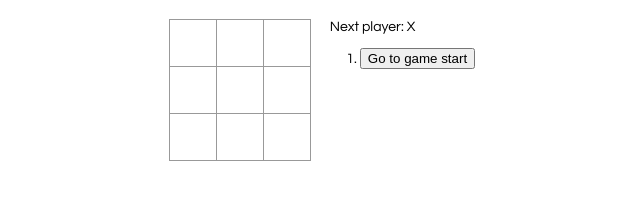
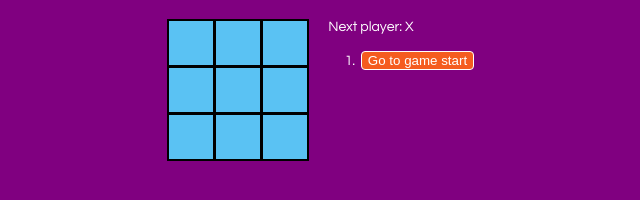
Before and after one commit to guilhermegules/javascript-playground, a React app in the folder tic-tac-toe-app/: page / in a window 1280 px wide. Shown: the whole page, without its empty margins (318-958 px from the left). Built offline with nearby package versions, Linux system fonts and the light colour scheme.

Commit message:
Adicionando cores e melhorando css

```diff
--- a/tic-tac-toe-app/public/index.html
+++ b/tic-tac-toe-app/public/index.html
@@ -24,7 +24,7 @@
       work correctly both with client-side routing and a non-root public URL.
       Learn how to configure a non-root public URL by running `npm run build`.
     -->
-    <title>React App</title>
+    <title>tic tac toe</title>
   </head>
   <body>
     <noscript>You need to enable JavaScript to run this app.</noscript>
--- a/tic-tac-toe-app/src/index.css
+++ b/tic-tac-toe-app/src/index.css
@@ -1,9 +1,12 @@
 body {
   font: 14px "Century Gothic", Futura, sans-serif;
   margin: 20px;
+  background-color: purple;
+  color: white;
 }
 
-ol, ul {
+ol,
+ul {
   padding-left: 30px;
 }
 
@@ -23,8 +26,9 @@ ol, ul {
 }
 
 .square {
-  background: #fff;
-  border: 1px solid #999;
+  background: rgb(90, 194, 243);
+  border: 2px solid #000;
+  color: white;
   float: left;
   font-size: 24px;
   font-weight: bold;
@@ -53,3 +57,11 @@ ol, ul {
 .game-info {
   margin-left: 20px;
 }
+
+.button-time-travel {
+  background-color: rgb(245, 92, 31);
+  border-radius: 0.3em;
+  color: white;
+  margin: 0.2em;
+  border: solid 1px white;
+}
--- a/tic-tac-toe-app/src/index.js
+++ b/tic-tac-toe-app/src/index.js
@@ -66,7 +66,7 @@ class Game extends React.Component {
       const desc = move ? `Go to move #${move}` : `Go to game start`;
       return (
         <li key={move}>
-          <button onClick={() => this.jumpTo(move)}>{desc}</button>
+          <button class="button-time-travel" onClick={() => this.jumpTo(move)}>{desc}</button>
         </li>
       );
     });
```
Also changed, not shown: 1 other file.
